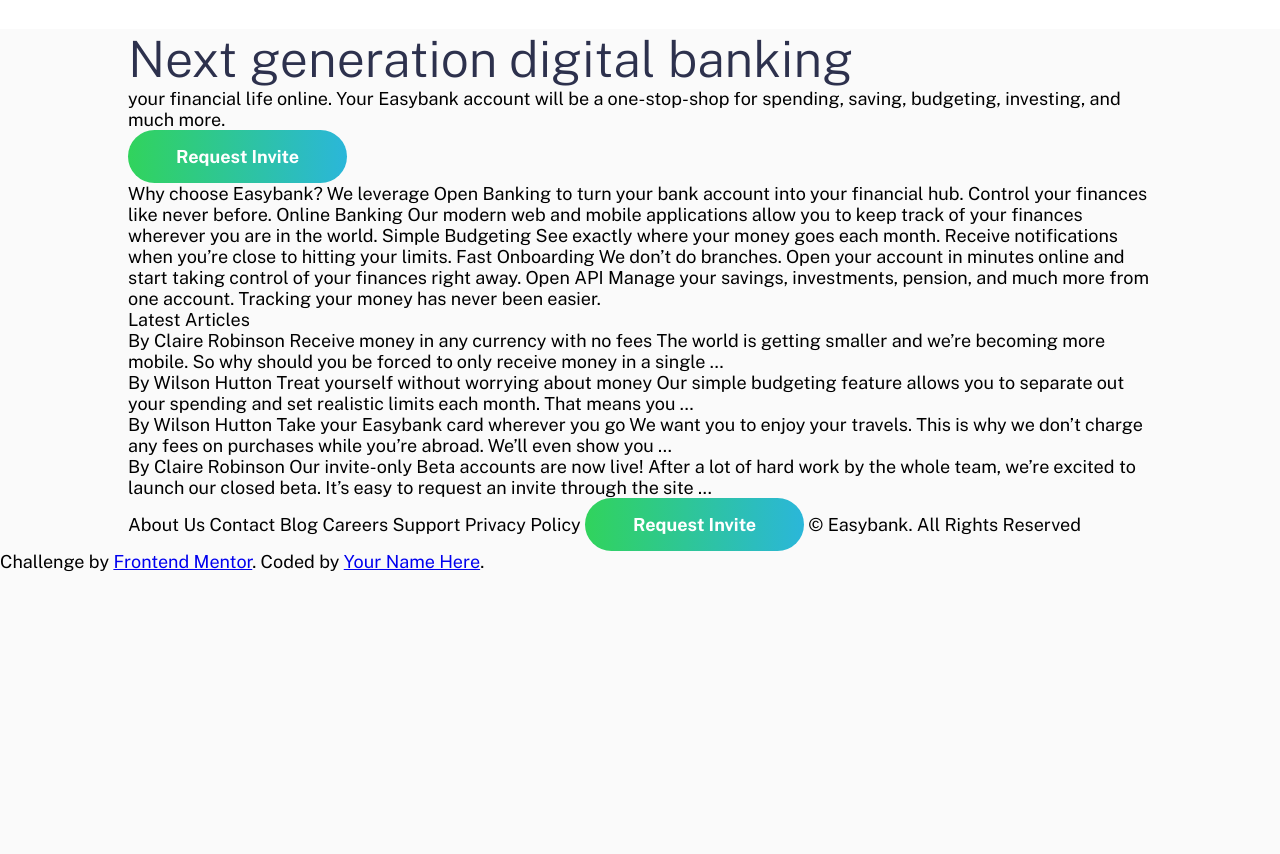
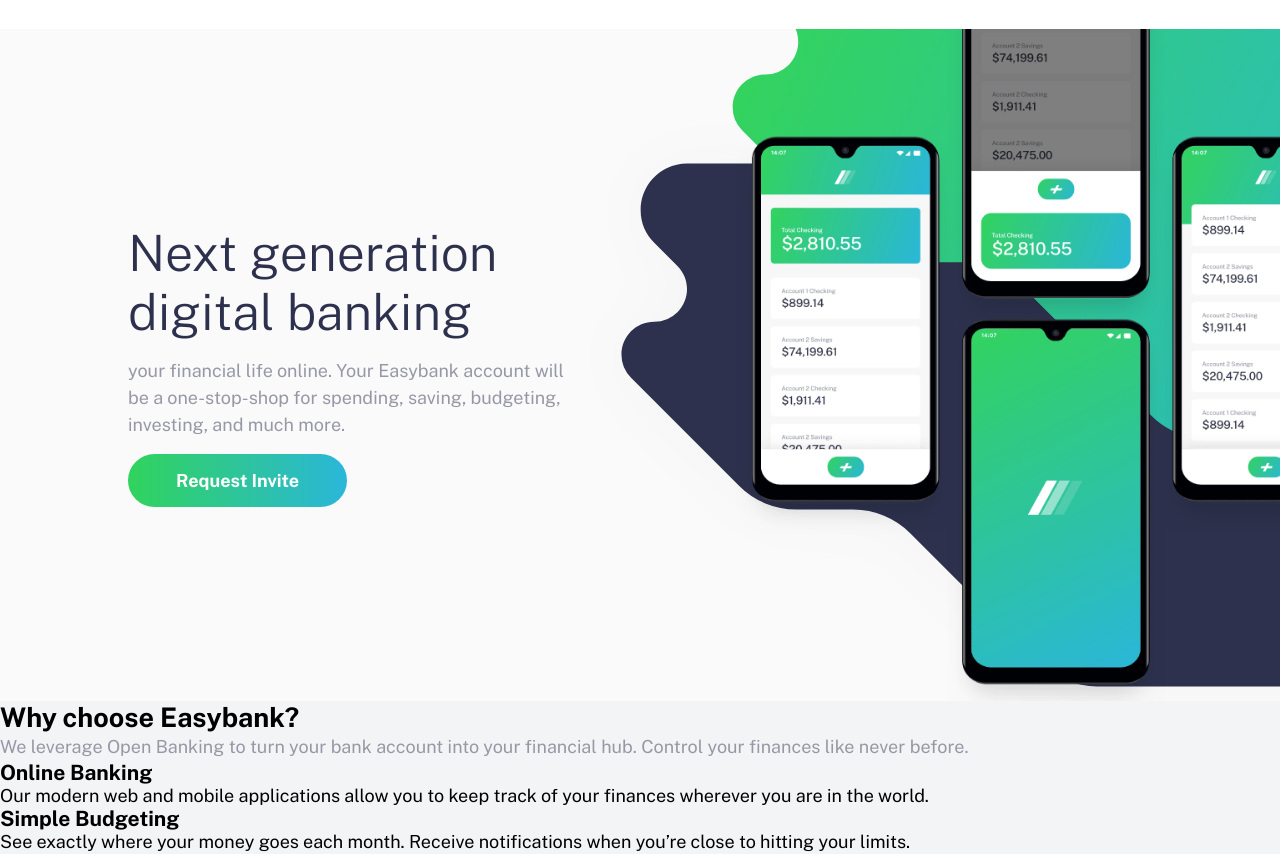
Before and after one commit to Noxde/frontendmentor-easy-bank, a plain HTML site: page index.html in a window 1280 px wide. Shown: the part 88-942 px from the top of the page. Before the commit the page ends 800 px from the top, so only its background shows below. Drawn offline with nearby package versions, Linux system fonts and the light colour scheme.

Commit message:
herosection

```diff
--- a/index.html
+++ b/index.html
@@ -48,12 +48,12 @@
     </header>
 
     <main class="grid">
-      <section class="hero-section container">
-        <div class="hero-section-content">
+      <section class="hero-section">
+        <div class="hero-section-content container">
           <div class="hero-title-container">
             <h1 class="hero-title">Next generation digital banking</h1>
           </div>
-          <p>
+          <p class="hero-p">
             your financial life online. Your Easybank account will be a
             one-stop-shop for spending, saving, budgeting, investing, and much
             more.
@@ -62,24 +62,44 @@
             <a href="" class="btn">Request Invite</a>
           </div>
         </div>
+        <div class="hero-image">
+          <img src="/images/image-mockups.png" alt="">
+        </div>
       </section>
-      <section class="features container">
-        Why choose Easybank? We leverage Open Banking to turn your bank account
-        into your financial hub. Control your finances like never before. Online
-        Banking Our modern web and mobile applications allow you to keep track
-        of your finances wherever you are in the world. Simple Budgeting See
-        exactly where your money goes each month. Receive notifications when
-        you’re close to hitting your limits. Fast Onboarding We don’t do
-        branches. Open your account in minutes online and start taking control
-        of your finances right away. Open API Manage your savings, investments,
-        pension, and much more from one account. Tracking your money has never
-        been easier.
+      <section class="features-container">
+        <h2 class="title">Why choose Easybank?</h2>
+        <p>
+          We leverage Open Banking to turn your bank account into your financial
+          hub. Control your finances like never before.
+        </p>
+        <div class="features">
+          <div class="feature">
+            <h3>Online Banking</h3>
+            Our modern web and mobile applications allow you to keep track of
+            your finances wherever you are in the world.
+          </div>
+          <div class="feature">
+            <h3>Simple Budgeting</h3>
+            See exactly where your money goes each month. Receive notifications
+            when you’re close to hitting your limits.
+          </div>
+          <div class="feature">
+            <h3>Fast Onboarding</h3>
+            We don’t do branches. Open your account in minutes online and start
+            taking control of your finances right away.
+          </div>
+          <div class="feature">
+            <h3>Open API</h3>
+            Manage your savings, investments, pension, and much more from one
+            account. Tracking your money has never been easier.
+          </div>
+        </div>
       </section>
-      <section class="articles container">
+      <section class="articles">
         <div class="title">Latest Articles</div>
         <div class="card">
           <p>
-            <span class="card-author">By Claire Robinson</span> Receive money in
+            <span class="card-author">By Claire Robinson</span> <h3>Receive money</h3> in
             any currency with no fees The world is getting smaller and we’re
             becoming more mobile. So why should you be forced to only receive
             money in a single …
@@ -87,7 +107,7 @@
         </div>
         <div class="card">
           <p>
-            <span class="card-author">By Wilson Hutton</span> Treat yourself
+            <span class="card-author">By Wilson Hutton</span> <h3>Treat yourself</h3>
             without worrying about money Our simple budgeting feature allows you
             to separate out your spending and set realistic limits each month.
             That means you …
@@ -95,7 +115,7 @@
         </div>
         <div class="card">
           <p>
-            <span class="card-author">By Wilson Hutton</span> Take your Easybank
+            <span class="card-author">By Wilson Hutton</span> <h3>Take your Easybank</h3>
             card wherever you go We want you to enjoy your travels. This is why
             we don’t charge any fees on purchases while you’re abroad. We’ll
             even show you …
@@ -103,7 +123,7 @@
         </div>
         <div class="card">
           <p>
-            <span class="card-author">By Claire Robinson</span> Our invite-only
+            <span class="card-author">By Claire Robinson</span> <h3>Our invite-only</h3>
             Beta accounts are now live! After a lot of hard work by the whole
             team, we’re excited to launch our closed beta. It’s easy to request
             an invite through the site ...
@@ -111,13 +131,12 @@
         </div>
       </section>
     </main>
-    <footer class="container">
+    <footer>
       <p>
         About Us Contact Blog Careers Support Privacy Policy
         <a href="" class="btn">Request Invite</a> © Easybank. All Rights
         Reserved
       </p>
-    </footer>
 
     <div class="attribution">
       Challenge by
@@ -125,5 +144,7 @@
         >Frontend Mentor</a
       >. Coded by <a href="#">Your Name Here</a>.
     </div>
+    </footer>
+
   </body>
 </html>
--- a/scss/syles.scss
+++ b/scss/syles.scss
@@ -24,13 +24,22 @@ body {
   background-color: var(--neutral-clr-veryLightGray);
 }
 
+img {
+  width: 100%;
+}
+
+p {
+  line-height: 1.5;
+  color: var(--neutral-clr-grayBlue);
+}
+
 .logo {
   cursor: pointer;
 }
 
 .container {
   width: 80%;
-  margin: auto;
+  margin: 0 auto;
 }
 
 .btn {
@@ -73,18 +82,58 @@ body {
   margin-left: 1rem;
 }
 
+.grid {
+  display: grid;
+  grid-template-columns: repeat(5, 1fr);
+  grid-template-rows: repeat(3, 1fr);
+}
+
 .hero-section {
+  position: relative;
+  z-index: 2;
+  background-image: url(/images/bg-intro-desktop.svg);
+  background-position: 220% 70%;
+  background-size: 80%;
+  overflow: hidden;
+  background-repeat: no-repeat;
+  grid-column: 1 / 6;
   display: flex;
-  height: 100%;
-  flex-direction: column;
+  height: 84vh;
   align-items: center;
-  justify-content: center;
+  justify-content: space-between;
+  .hero-image {
+    position: absolute;
+    top: -6rem;
+    right: -6rem;
+    width: 50%;
+  }
   .call-to-action {
     width: max-content;
   }
+  .hero-p {
+    max-width: 25em;
+    margin: 1rem 0;
+  }
   .hero-title {
     font-size: 50px;
+    max-width: 10em;
     font-weight: 300;
     color: var(--primary-clr-darkBlue);
   }
 }
+
+.features-container {
+  position: relative;
+  z-index: 1;
+  grid-column: 1 / 6;
+  background-color: var(--neutral-clr-lightGrayBlue);
+}
+
+.articles {
+  grid-column: 1 / 6;
+}
+
+footer {
+  width: 100%;
+  background-color: var(--primary-clr-darkBlue);
+}
```
Also changed, not shown: scss/syles.css, 1 other file.
